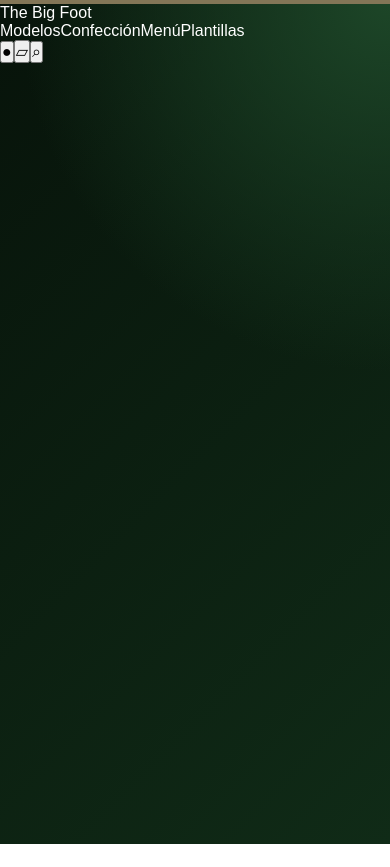
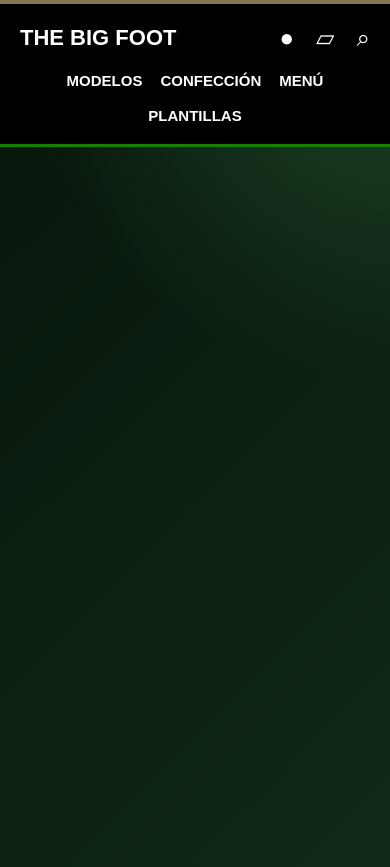
Before and after one commit to olatealejo/Proyecto_Big_Foot, a React (Vite) app: page / in a window 390 px wide. Before the commit the page ends 844 px from the top, so only its background shows below. Built offline with nearby package versions, Linux system fonts and the light colour scheme.

Commit message:
Aplicar estilos al menu de navegacion

```diff
--- a/src/pages/Inicio.css
+++ b/src/pages/Inicio.css
@@ -0,0 +1,81 @@
+.navbar {
+  width: 100%;
+  height: 120px;
+  padding: 0 42px;
+
+  display: grid;
+  grid-template-columns: 1fr auto 1fr;
+  align-items: center;
+
+  background-color: #000000;
+  border-bottom: 3px solid #168000;
+}
+
+.logo-texto {
+  justify-self: start;
+  font-size: 22px;
+  font-weight: bold;
+  text-transform: uppercase;
+}
+
+.navbar-menu {
+  display: flex;
+  align-items: center;
+  gap: 38px;
+}
+
+.navbar-menu a {
+  color: white;
+  font-size: 18px;
+  font-weight: bold;
+  text-transform: uppercase;
+  transition: color 0.2s;
+}
+
+.navbar-menu a:hover {
+  color: #29a815;
+}
+
+.navbar-iconos {
+  display: flex;
+  justify-self: end;
+  align-items: center;
+  gap: 22px;
+}
+
+.navbar-iconos button {
+  border: none;
+  color: white;
+  background: transparent;
+  font-size: 24px;
+  cursor: pointer;
+}
+
+.navbar-iconos button:hover {
+  color: #29a815;
+}
+
+.inicio {
+  min-height: calc(100vh - 124px);
+}
+
+@media (max-width: 768px) {
+  .navbar {
+    height: auto;
+    padding: 20px;
+    grid-template-columns: 1fr auto;
+    gap: 20px;
+  }
+
+  .navbar-menu {
+    grid-column: 1 / 3;
+    grid-row: 2;
+    flex-wrap: wrap;
+    justify-content: center;
+    gap: 18px;
+  }
+
+  .navbar-menu a {
+    font-size: 15px;
+  }
+}
--- a/src/pages/Inicio.jsx
+++ b/src/pages/Inicio.jsx
@@ -1,4 +1,5 @@
 import { Link } from 'react-router-dom'
+import './Inicio.css'
 
 function Inicio() {
   return (
```
